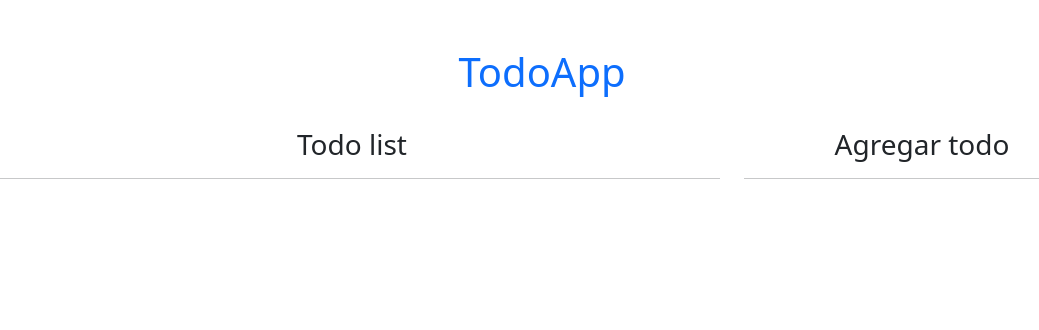
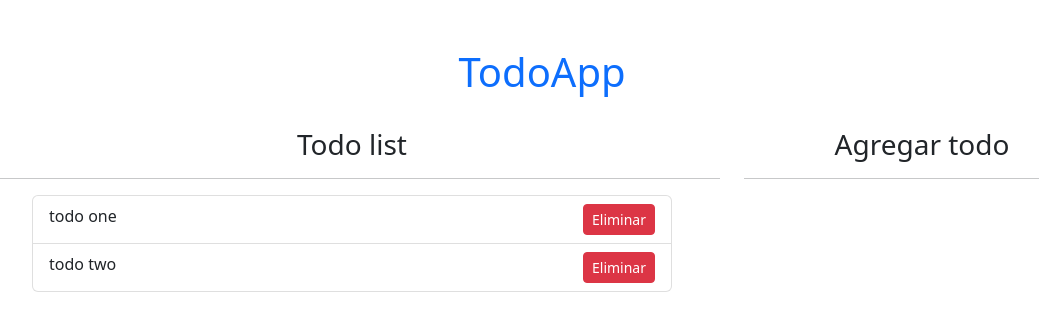
Before and after one commit to emanuelhardwell/hooks-23, a React (Vite) app: page / in a window 1280 px wide. Shown: the top 330 px of the page, without its empty margins (98-1137 px from the left). Built offline with nearby package versions, Linux system fonts and the light colour scheme.

Commit message:
feat: The list group was added

```diff
--- a/package.json
+++ b/package.json
@@ -10,7 +10,8 @@
   },
   "dependencies": {
     "react": "^18.2.0",
-    "react-dom": "^18.2.0"
+    "react-dom": "^18.2.0",
+    "uuid": "^9.0.0"
   },
   "devDependencies": {
     "@types/react": "^18.0.27",
--- a/src/08-useReducer/TodoApp.jsx
+++ b/src/08-useReducer/TodoApp.jsx
@@ -1,21 +1,22 @@
 import React, { useReducer } from "react";
 import { todoReducer } from "./todoReducer";
+import { v4 as uuidv4 } from "uuid";
 
 let todosList = [
   {
-    id: "1",
+    id: uuidv4(),
     name: "todo one",
     done: false,
   },
   {
-    id: "2",
+    id: uuidv4(),
     name: "todo two",
     done: false,
   },
 ];
 
 export const TodoApp = () => {
-  const [state, dispatch] = useReducer(todoReducer, (todosList = []));
+  const [todos, dispatch] = useReducer(todoReducer, todosList);
 
   return (
     <div className="container">
@@ -27,6 +28,18 @@ export const TodoApp = () => {
         <div className="col-md-8 mt-4">
           <h3 className="text-center">Todo list</h3>
           <hr />
+
+          <ul className="list-group mx-5">
+            {todos.map((todo) => (
+              <li
+                key={todo.id}
+                className="list-group-item d-flex justify-content-between"
+              >
+                {todo.name}
+                <button className="btn btn-danger btn-sm">Eliminar</button>
+              </li>
+            ))}
+          </ul>
         </div>
 
         <div className="col-md-4 mt-4">
--- a/src/08-useReducer/todoReducer.js
+++ b/src/08-useReducer/todoReducer.js
@@ -1,4 +1,4 @@
-export const todoReducer = (state, action) => {
+export const todoReducer = (state = [], action) => {
   if (action.payload === "[Todo] add") {
     return [...state, action.payload];
   } else if (action.payload === "[Todo] delete") {
```
Also changed, not shown: 1 other file (tests, documents, lock files or other folders).
